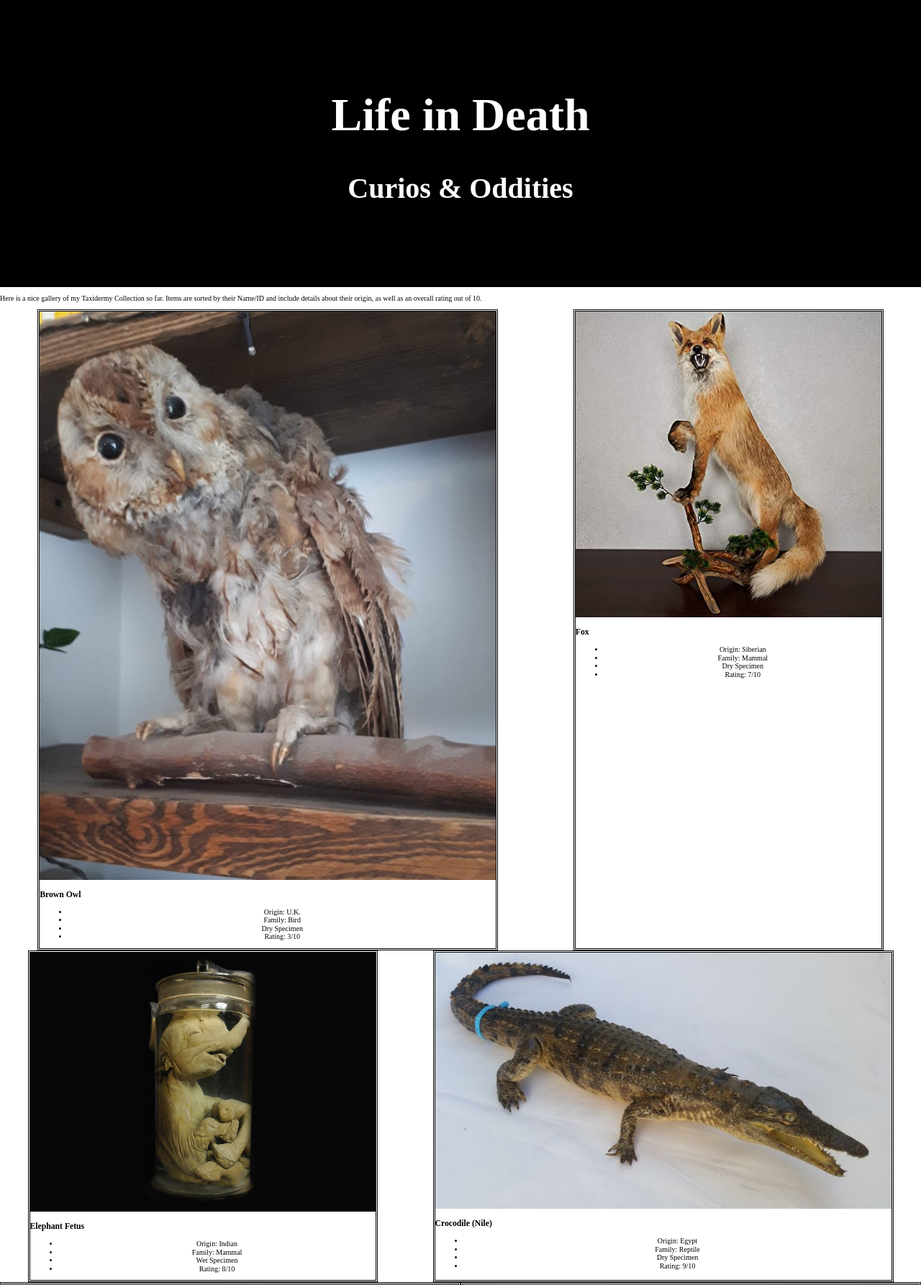
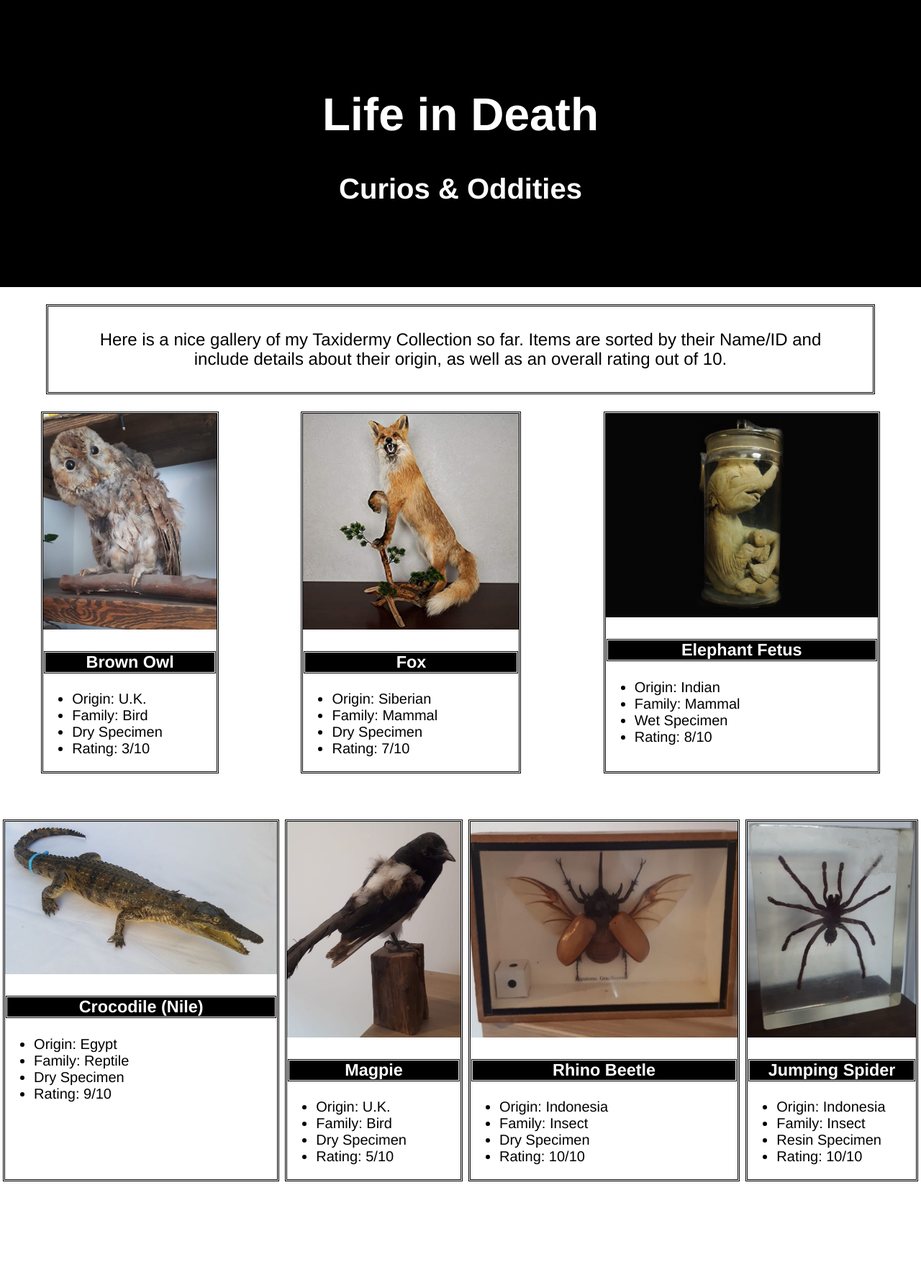
Before and after one commit to mtmgoliath/project2-collectors-app, a PHP site: page /taxidermy.php in a window 1280 px wide. Shown: the top 1786 px of the page at 72% size. After the commit the page ends 1642 px from the top, so only its background shows below. Run offline with PHP 8.4, Linux system fonts and the light colour scheme; data comes from the database, SQL or seed files in the repository.

Commit message:
finished CSS styling to a passable level, including a couple of media screen resizes

```diff
--- a/style.css
+++ b/style.css
@@ -4,6 +4,7 @@
 
 body {
     font-size: 10px;
+    overflow: no-display;
 
 }
 
@@ -11,7 +12,7 @@ header {
     background-color: #000000;
     color: #ffffff;
     text-align: center;
-    font-family: Herculanum;
+    font-family: Herculanum, Helvetica;
     padding-top: 5rem;
     padding-bottom: 5rem;
 }
@@ -24,8 +25,15 @@ h2 {
     font-size: 2.5rem;
 }
 
-.intro p{
+#intro p{
     text-align: center;
+    font-size: 1.75rem;
+    margin-left: 4rem;
+    margin-right: 4rem;
+    padding: 2rem;
+    border: black;
+    border-style: double;
+    font-family: Helvetica;
 
 }
 
@@ -34,22 +42,56 @@ h2 {
     flex-direction: row;
     flex-wrap: wrap;
     justify-content: space-around;
-    align-content: center;
-    /*margin-left: 10%;*/
-    /*margin-right: 10%;*/
 }
 
 .collection_item {
     border: black;
     border-style: double;
-    max-width: 50%;
+    max-width: 30%;
+    font-family: Helvetica;
+    font-size: 1.5rem;
+    margin-bottom: 4rem;
+
 }
 
 .stats {
+    text-align: justify;
+    justify-content: center;
+}
+
+.stats h3{
+    border: white;
+    border-style: double;
     text-align: center;
+    font-family: Herculanum, Helvetica;
+    color: #ffffff;
+    background-color: #000000;
 }
 
 .collection_item img {
     max-width: 100%;
-    max-height: 50%%;
+    min-height: 400px;
+    max-height: 400px;
 }
+
+@media screen and (max-width: 1400px) {
+    .collection_item img {
+        min-height: 100px;
+        max-height: 300px;
+    }
+    .stats {
+        font-size: 1.25rem;
+    }
+    #intro p{
+        font-size: 1.5rem;
+    }
+}
+
+@media screen and (max-width: 600px) {
+    .stats {
+        font-size: 1rem;
+    }
+    #intro p{
+        font-size: 1.25rem;
+    }
+}
--- a/taxidermy.php
+++ b/taxidermy.php
@@ -54,12 +54,12 @@ $imageQuery->execute();
                 foreach($descriptionVariable as $value) {
                     echo $value;
                 } ?>">
+                <div class="stats">
                     <h3><? //just the name value
                         $nameVariable = $nameQuery->fetch();
                         foreach($nameVariable as $value) {
                             echo $value;
                         } ?></h3>
-                <div class="stats">
                     <ul>
                         <li class="origin">Origin: <? //origin
                             $originVariable = $originQuery->fetch();
@@ -94,12 +94,12 @@ $imageQuery->execute();
                 foreach($descriptionVariable as $value) {
                     echo $value;
                 } ?>">
+                <div class="stats">
                     <h3><? //just the name value
                         $nameVariable = $nameQuery->fetch();
                         foreach($nameVariable as $value) {
                             echo $value;
                         } ?></h3>
-                <div class="stats">
                     <ul>
                         <li class="origin">Origin: <? //origin
                             $originVariable = $originQuery->fetch();
@@ -134,12 +134,12 @@ $imageQuery->execute();
                 foreach($descriptionVariable as $value) {
                     echo $value;
                 } ?>">
+                <div class="stats">
                     <h3><? //just the name value
                         $nameVariable = $nameQuery->fetch();
                         foreach($nameVariable as $value) {
                             echo $value;
                         } ?></h3>
-                <div class="stats">
                     <ul>
                         <li class="origin">Origin: <? //origin
                             $originVariable = $originQuery->fetch();
@@ -174,12 +174,12 @@ $imageQuery->execute();
                 foreach($descriptionVariable as $value) {
                     echo $value;
                 } ?>">
+                <div class="stats">
                     <h3><? //just the name value
                         $nameVariable = $nameQuery->fetch();
                         foreach($nameVariable as $value) {
                             echo $value;
                         } ?></h3>
-                <div class="stats">
                     <ul>
                         <li class="origin">Origin: <? //origin
                             $originVariable = $originQuery->fetch();
@@ -214,12 +214,12 @@ $imageQuery->execute();
                 foreach($descriptionVariable as $value) {
                     echo $value;
                 } ?>">
+                <div class="stats">
                     <h3><? //just the name value
                         $nameVariable = $nameQuery->fetch();
                         foreach($nameVariable as $value) {
                             echo $value;
                         } ?></h3>
-                <div class="stats">
                     <ul>
                         <li class="origin">Origin: <? //origin
                             $originVariable = $originQuery->fetch();
@@ -254,12 +254,12 @@ $imageQuery->execute();
                 foreach($descriptionVariable as $value) {
                     echo $value;
                 } ?>">
+                <div class="stats">
                     <h3><? //just the name value
                         $nameVariable = $nameQuery->fetch();
                         foreach($nameVariable as $value) {
                             echo $value;
                         } ?></h3>
-                <div class="stats">
                     <ul>
                         <li class="origin">Origin: <? //origin
                             $originVariable = $originQuery->fetch();
@@ -294,12 +294,12 @@ $imageQuery->execute();
                 foreach($descriptionVariable as $value) {
                     echo $value;
                 } ?>">
+                <div class="stats">
                     <h3><? //just the name value
                         $nameVariable = $nameQuery->fetch();
                         foreach($nameVariable as $value) {
                             echo $value;
                         } ?></h3>
-                <div class="stats">
                     <ul>
                         <li class="origin">Origin: <? //origin
                             $originVariable = $originQuery->fetch();
@@ -324,6 +324,7 @@ $imageQuery->execute();
                     </ul>
                 </div>
             </div>
+
         </section>
     </body>
 
```
Lines whose indentation alone changed are shown as unchanged.
